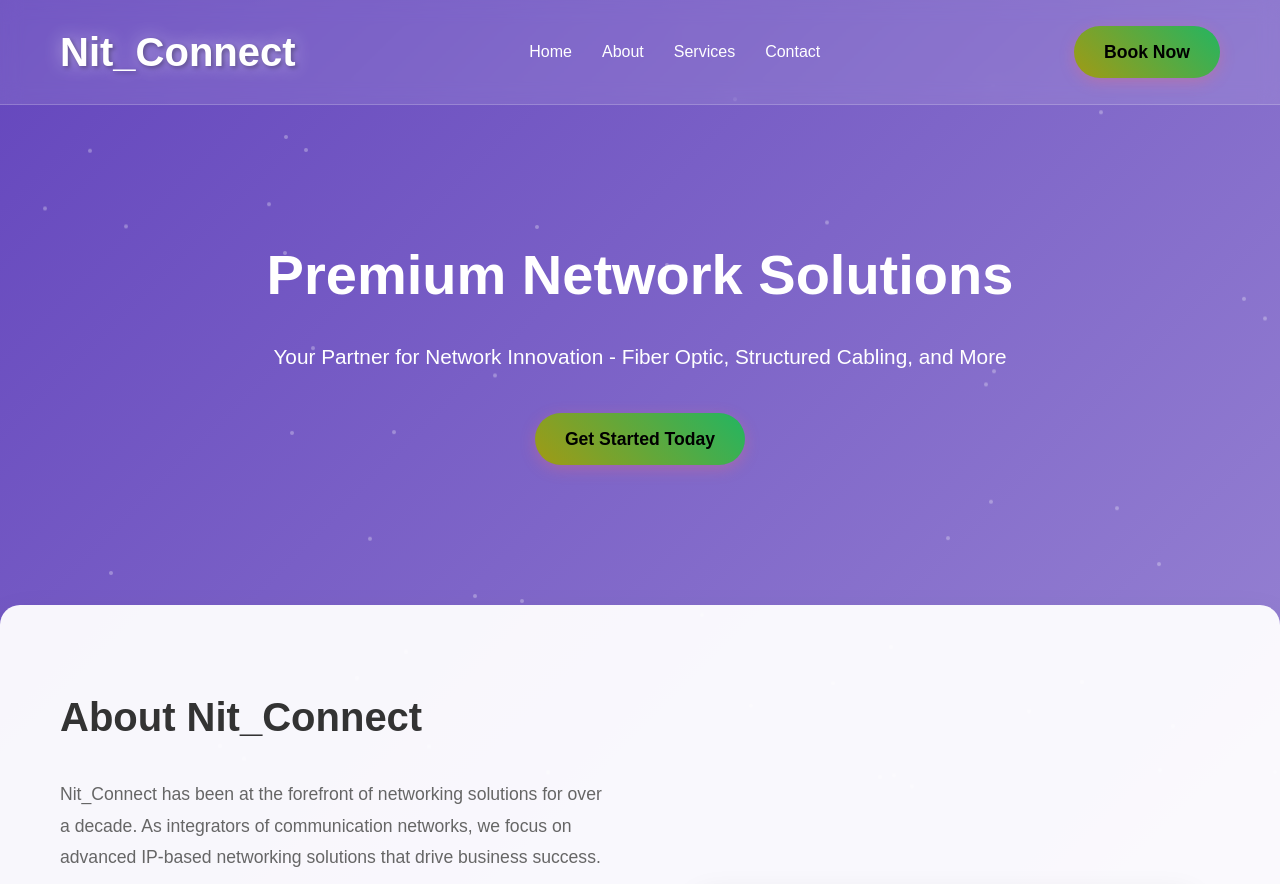
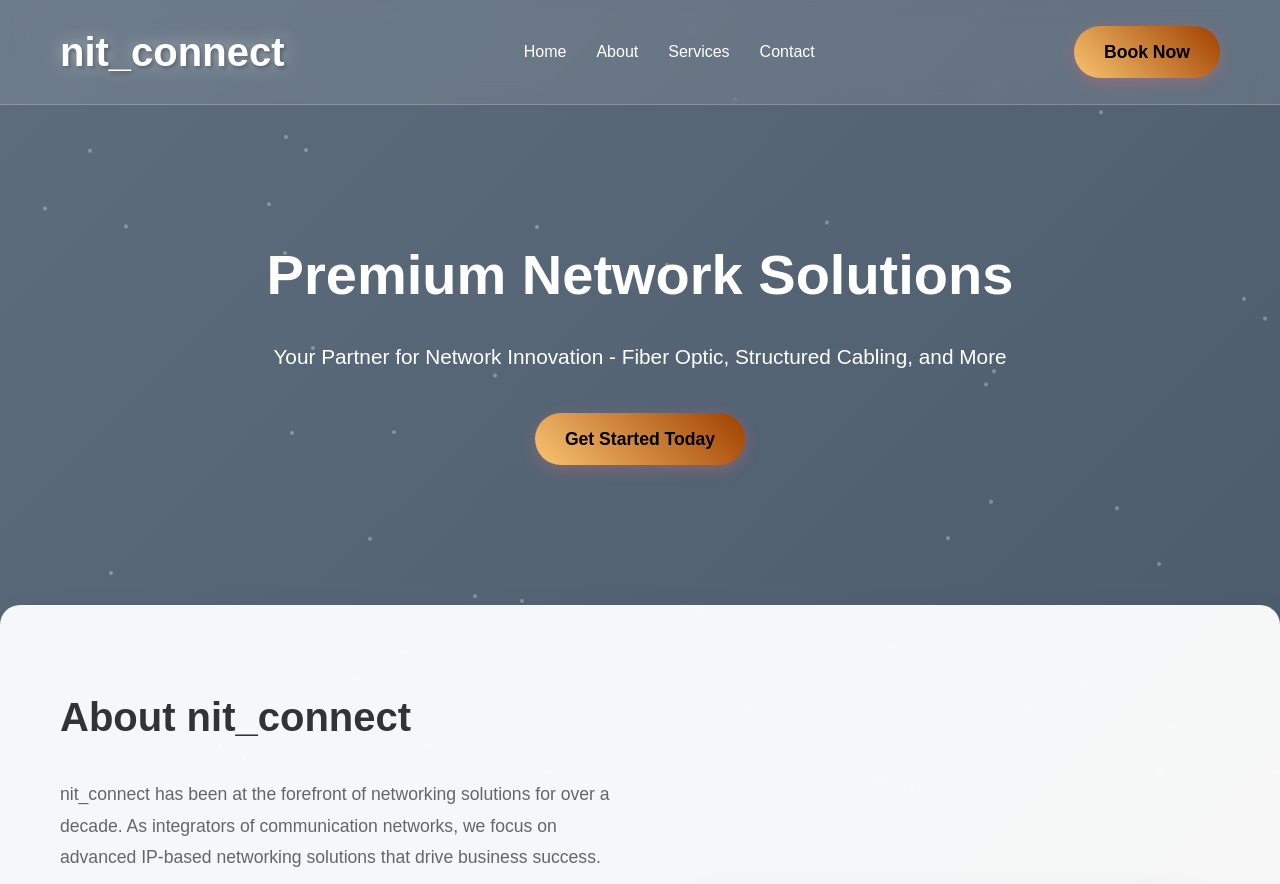
Before and after one commit to michaelbruno1806/nit_connect, a Flask app: page / in a window 1280 px wide. Shown: the top 884 px of the page. Run offline with Flask 3, Linux system fonts and the light colour scheme.

Commit message:
Update index.html

```diff
--- a/templates/index.html
+++ b/templates/index.html
@@ -3,7 +3,7 @@
 <head>
     <meta charset="UTF-8">
     <meta name="viewport" content="width=device-width, initial-scale=1.0">
-    <title>Nit_Connect - Premium Network Solutions</title>
+    <title>nit_connect - Premium Network Solutions</title>
     <style>
         * {
             margin: 0;
@@ -15,7 +15,7 @@
             font-family: 'Poppins',sans-serif;
             line-height: 1.6;
             color: #333;
-            background: linear-gradient(135deg, #6446bd 0%, #ffffff 100%);
+            background: linear-gradient(135deg, #5d6d7e 0%, #273746 100%);
             min-height: 100vh;
         }
 
@@ -92,7 +92,7 @@
         }
 
         .cta-button {
-            background: linear-gradient(45deg, #a19a14, #23b561);
+            background: linear-gradient(45deg, #f8c471, #a04000);
             color: #000000;
             padding: 12px 30px;
             border: none;
@@ -183,7 +183,7 @@
         .stat-item {
             text-align: center;
             padding: 20px;
-            background: linear-gradient(45deg, #667eea, #764ba2);
+            background: linear-gradient(45deg, #a04000, #f8c471);
             border-radius: 15px;
             color: white;
         }
@@ -612,7 +612,7 @@
     <header>
         <div class="container">
             <div class="header-content">
-                <div class="logo">Nit_Connect</div>
+                <div class="logo">nit_connect</div>
                 <nav>
                     <ul class="nav-menu">
                         <li><a href="#home">Home</a></li>
@@ -639,8 +639,8 @@
         <div class="container">
             <div class="about-content">
                 <div class="about-text">
-                    <h2>About Nit_Connect</h2>
-                    <p>Nit_Connect has been at the forefront of networking solutions for over a decade. As integrators of communication networks, we focus on advanced IP-based networking solutions that drive business success.</p>
+                    <h2>About nit_connect</h2>
+                    <p>nit_connect has been at the forefront of networking solutions for over a decade. As integrators of communication networks, we focus on advanced IP-based networking solutions that drive business success.</p>
                     <p>We started with structured cabling activities but quickly evolved to higher OSI layers, responding to increasing demands for end-to-end solutions. Our expertise spans multiple market segments with references in hospitality, finance, education, and manufacturing sectors.</p>
                     <p>We leverage the power of your network infrastructure through the integration and convergence of voice, data, and video traffic on the backbone of your information system.</p>
 
@@ -852,7 +852,7 @@
 
     <footer class="footer">
         <div class="container">
-            <p>&copy; 2024 Nit_Connect. All rights reserved.</p>
+            <p>&copy; 2024 nit_connect. All rights reserved.</p>
             <p>Premium Network Solutions | Fiber Optic | Structured Cabling | Network Security</p>
             <p>&copy; Entertained by MB18 Solutions.</p>
             <div class="footer-links">
```
